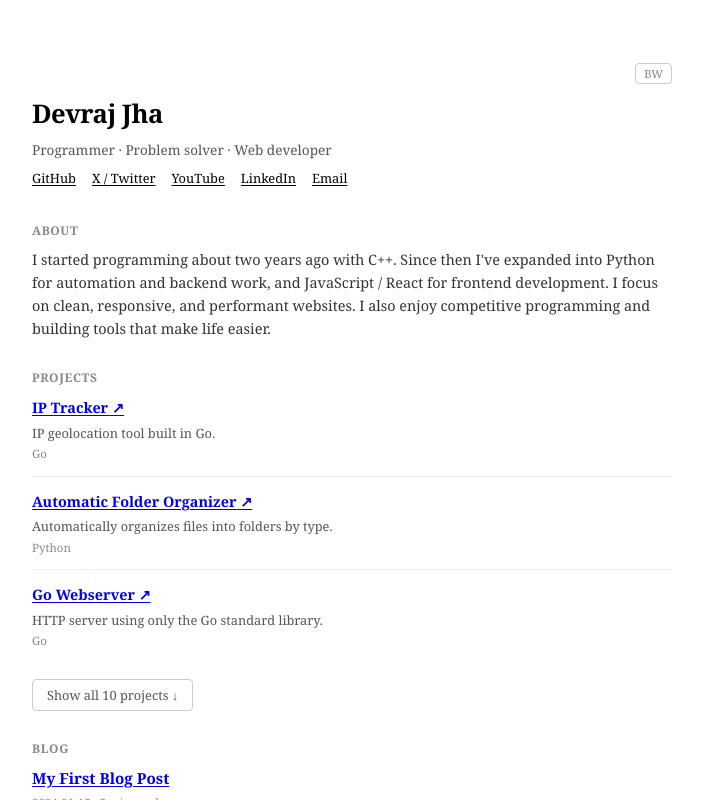
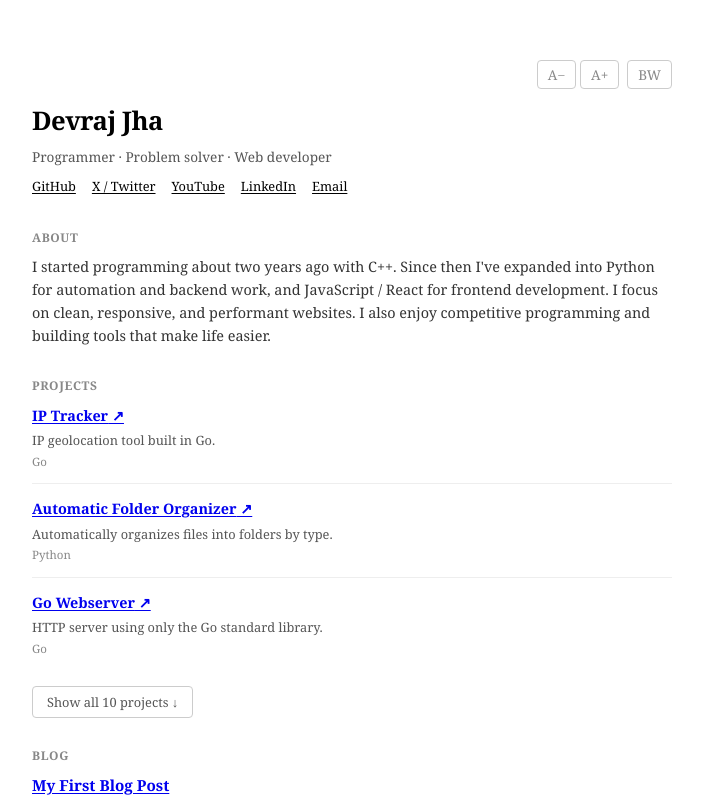
Before and after one commit to Devraj-jha/Portfolio-Reactjs-, a React (Vite) app in the folder my-react-app/: page / in a window 1280 px wide. Both pictures are taken after a click on the button "Minimal view". Shown: the top 800 px of the page, without its empty margins (288-991 px from the left). Built offline with nearby package versions, Linux system fonts and the light colour scheme; no server answers.

Commit message:
text increase and decrease

```diff
--- a/my-react-app/src/components/MinimalView/MinimalView.css
+++ b/my-react-app/src/components/MinimalView/MinimalView.css
@@ -21,7 +21,6 @@
   background: #000;
   color: #fff;
   font-family: 'Courier New', Courier, monospace;
-  font-size: 15px;
   line-height: 1.7;
 }
 
@@ -109,33 +108,57 @@
   color: #888;
 }
 
-/* Theme toggle for minimal view */
-.minimal-theme-toggle {
-  text-align: right;
-  margin-bottom: 8px;
+/* Controls bar for minimal view */
+.minimal-controls {
+  display: flex;
+  align-items: center;
+  justify-content: flex-end;
+  gap: 8px;
+  margin-bottom: 12px;
 }
 
-.minimal-theme-btn {
+.minimal-controls-group {
+  display: flex;
+  gap: 4px;
+}
+
+.minimal-ctrl-btn {
   background: none;
   border: 1px solid #ccc;
   border-radius: 4px;
   font-family: inherit;
-  font-size: 0.7rem;
+  font-size: 0.85em;
   cursor: pointer;
-  padding: 2px 8px;
+  padding: 4px 10px;
   color: #888;
   transition: all 0.15s ease;
 }
 
-.minimal-theme-btn:hover {
+.minimal-ctrl-btn:hover {
   border-color: #000;
   color: #000;
 }
 
-.minimal-theme-btn.active {
+.minimal-ctrl-btn.active {
   border-color: #000;
   color: #000;
   background: #f5f5f5;
+}
+
+.minimal-bw .minimal-ctrl-btn {
+  border-color: #444;
+  color: #888;
+}
+
+.minimal-bw .minimal-ctrl-btn:hover {
+  border-color: #fff;
+  color: #fff;
+}
+
+.minimal-bw .minimal-ctrl-btn.active {
+  border-color: #fff;
+  color: #fff;
+  background: #222;
 }
 
 .minimal-container {
@@ -149,14 +172,14 @@
 }
 
 .minimal-name {
-  font-size: 1.6rem;
+  font-size: 1.6em;
   font-weight: 700;
   margin: 0 0 4px;
   letter-spacing: -0.02em;
 }
 
 .minimal-subtitle {
-  font-size: 0.85rem;
+  font-size: 0.85em;
   color: #555;
   margin: 0 0 8px;
 }
@@ -165,7 +188,7 @@
   display: flex;
   flex-wrap: wrap;
   gap: 4px 16px;
-  font-size: 0.8rem;
+  font-size: 0.8em;
 }
 
 .minimal-links a {
@@ -184,7 +207,7 @@
 }
 
 .minimal-section-heading {
-  font-size: 0.75rem;
+  font-size: 0.75em;
   font-weight: 700;
   text-transform: uppercase;
   letter-spacing: 0.05em;
@@ -194,7 +217,7 @@
 
 .minimal-section p {
   margin: 0 0 8px;
-  font-size: 0.9rem;
+  font-size: 0.9em;
   color: #333;
 }
 
@@ -217,7 +240,7 @@
 
 .minimal-project-title-link {
   font-weight: 600;
-  font-size: 0.9rem;
+  font-size: 0.9em;
   color: #0000ee;
   text-decoration: underline;
   text-underline-offset: 2px;
@@ -228,13 +251,13 @@
 }
 
 .minimal-project-desc {
-  font-size: 0.8rem;
+  font-size: 0.8em;
   color: #555;
   margin-top: 2px;
 }
 
 .minimal-project-tech {
-  font-size: 0.72rem;
+  font-size: 0.72em;
   color: #888;
   margin-top: 2px;
 }
@@ -255,7 +278,7 @@
   border: none;
   padding: 0;
   font-family: inherit;
-  font-size: 0.95rem;
+  font-size: 0.95em;
   font-weight: 600;
   color: #0000ee;
   text-decoration: underline;
@@ -269,13 +292,13 @@
 }
 
 .minimal-blog-meta {
-  font-size: 0.72rem;
+  font-size: 0.72em;
   color: #888;
   margin-top: 2px;
 }
 
 .minimal-blog-excerpt {
-  font-size: 0.82rem;
+  font-size: 0.82em;
   color: #555;
   margin-top: 4px;
 }
@@ -286,7 +309,7 @@
   background: #f8f8f8;
   border: 1px solid #eee;
   border-radius: 4px;
-  font-size: 0.85rem;
+  font-size: 0.85em;
   line-height: 1.7;
   color: #333;
 }
@@ -294,15 +317,14 @@
 .minimal-blog-content h1,
 .minimal-blog-content h2,
 .minimal-blog-content h3 {
-  font-size: 1rem;
+  font-size: 1.15em;
   margin: 16px 0 8px;
   color: #000;
 }
 
 .minimal-blog-content p {
   margin: 0 0 8px;
-  font-size: 0.85rem;
-  color: #333;
+  /* inherits font-size from .minimal-blog-content */
 }
 
 .minimal-blog-content a {
@@ -315,7 +337,7 @@
   background: #eee;
   padding: 1px 4px;
   border-radius: 2px;
-  font-size: 0.8rem;
+  font-size: 0.95em;
 }
 
 .minimal-blog-content pre {
@@ -323,7 +345,7 @@
   padding: 8px 12px;
   border-radius: 4px;
   overflow-x: auto;
-  font-size: 0.78rem;
+  font-size: 0.92em;
 }
 
 .minimal-blog-content ul {
@@ -344,7 +366,7 @@
   border-radius: 4px;
   color: #555;
   font-family: inherit;
-  font-size: 0.8rem;
+  font-size: 0.8em;
   cursor: pointer;
   padding: 6px 14px;
   margin-top: 4px;
@@ -363,14 +385,14 @@
 }
 
 .minimal-blog-article-title {
-  font-size: 1.4rem;
+  font-size: 1.4em;
   font-weight: 700;
   margin: 0 0 8px;
   line-height: 1.3;
 }
 
 .minimal-muted {
-  font-size: 0.85rem;
+  font-size: 0.85em;
   color: #999;
 }
 
@@ -385,7 +407,7 @@
 }
 
 .minimal-tech-item {
-  font-size: 0.8rem;
+  font-size: 0.8em;
   color: #555;
 }
 
@@ -402,7 +424,7 @@
   margin-top: 40px;
   padding-top: 16px;
   border-top: 1px solid #ddd;
-  font-size: 0.75rem;
+  font-size: 0.75em;
   color: #999;
 }
 
@@ -411,7 +433,7 @@
   border: none;
   color: #000;
   font-family: inherit;
-  font-size: 0.8rem;
+  font-size: 0.8em;
   cursor: pointer;
   text-decoration: underline;
   text-underline-offset: 2px;
@@ -453,7 +475,6 @@
 @media (max-width: 480px) {
   .minimal-page {
     padding: 40px 16px 32px;
-    font-size: 15px;
   }
 
   .minimal-toggle-btn {
--- a/my-react-app/src/components/MinimalView/MinimalView.jsx
+++ b/my-react-app/src/components/MinimalView/MinimalView.jsx
@@ -60,6 +60,7 @@ const MinimalView = ({ onBack }) => {
   const [selectedBlogPost, setSelectedBlogPost] = useState(null)
   const [blogLoading, setBlogLoading] = useState(true)
   const [isBW, setIsBW] = useState(false)
+  const [fontSize, setFontSize] = useState(16)
 
   useEffect(() => {
     fetch('/content/blog/my-first-blog.md')
@@ -75,7 +76,7 @@ const MinimalView = ({ onBack }) => {
 
   if (selectedBlogPost) {
     return (
-      <div className={`minimal-page${isBW ? ' minimal-bw' : ''}`}>
+      <div className={`minimal-page${isBW ? ' minimal-bw' : ''}`} style={{ fontSize: `${fontSize}px` }}>
         <div className="minimal-container">
           <button className="minimal-back-btn" onClick={() => setSelectedBlogPost(null)}>
             &larr; back to blog
@@ -101,12 +102,16 @@ const MinimalView = ({ onBack }) => {
   }
 
   return (
-    <div className={`minimal-page${isBW ? ' minimal-bw' : ''}`}>
+    <div className={`minimal-page${isBW ? ' minimal-bw' : ''}`} style={{ fontSize: `${fontSize}px` }}>
       <div className="minimal-container">
-        {/* Theme toggle for minimal view */}
-        <div className="minimal-theme-toggle">
+        {/* Controls */}
+        <div className="minimal-controls">
+          <div className="minimal-controls-group">
+            <button className="minimal-ctrl-btn" onClick={() => setFontSize(s => Math.max(12, s - 2))} title="Decrease font size">A−</button>
+            <button className="minimal-ctrl-btn" onClick={() => setFontSize(s => Math.min(32, s + 2))} title="Increase font size">A+</button>
+          </div>
           <button
-            className={`minimal-theme-btn${isBW ? ' active' : ''}`}
+            className={`minimal-ctrl-btn${isBW ? ' active' : ''}`}
             onClick={() => setIsBW(!isBW)}
             title={isBW ? 'Switch to serif theme' : 'Switch to black & white theme'}
           >
```
